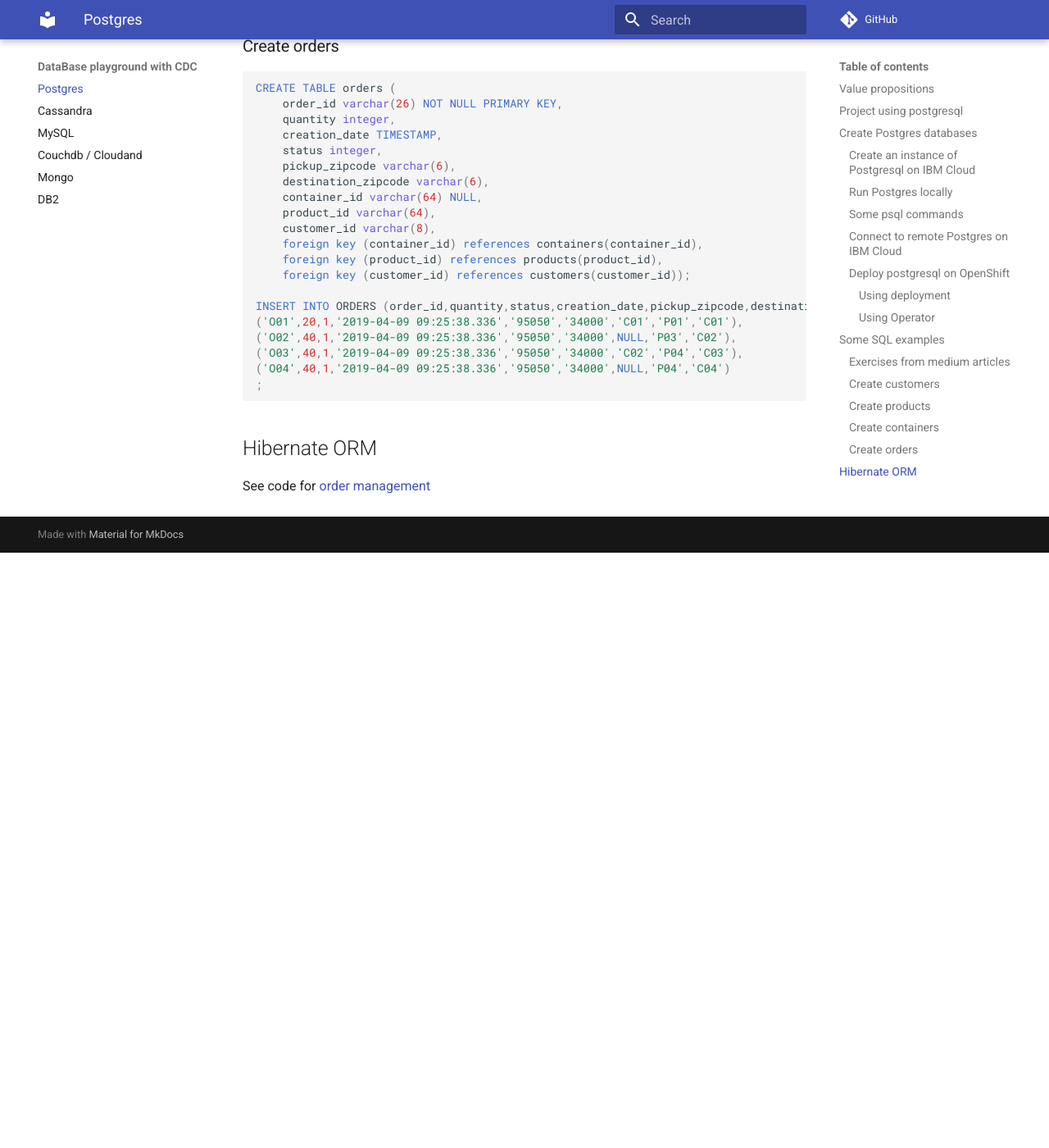
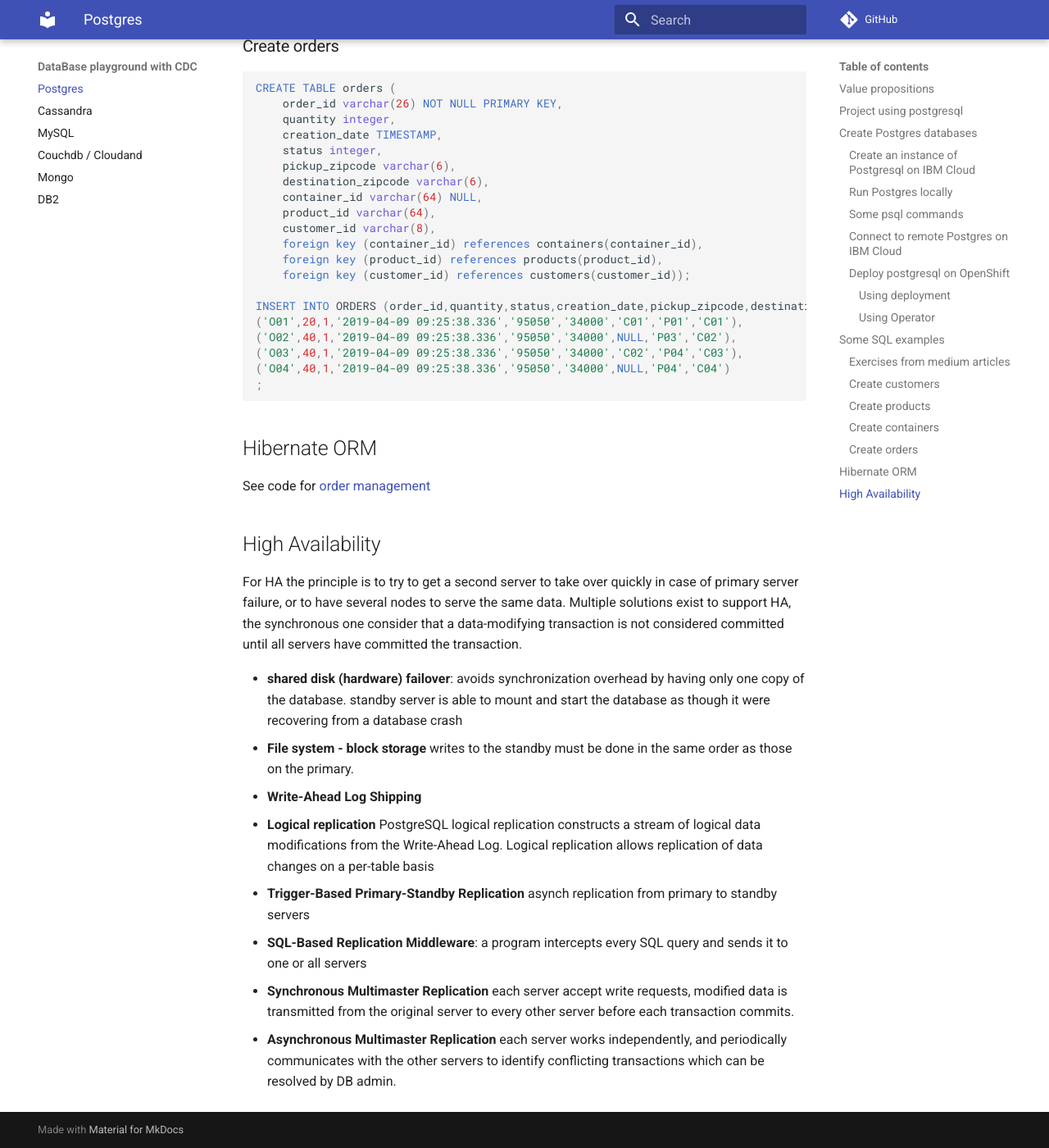
Before and after one commit to jbcodeforce/db-play, an MkDocs documentation site: the page built from docs/postgres.md, in a window 1280 px wide and 1400 px high, scrolled down 5970 px. Shown: the whole window at 82% size. Built offline with MkDocs 1.6.1 and Material for MkDocs 9.7.7, drawn with Linux system fonts in a browser that asks for light colours; comment, search, counter and statistics services are not loaded; before the commit the page ends 6644 px from its top, so only the background shows below that.

Commit message:
add HA for postgres

```diff
--- a/docs/postgres.md
+++ b/docs/postgres.md
@@ -296,3 +296,17 @@
 ## Hibernate ORM
 
 See code for [order management](https://github.com/ibm-cloud-architecture/vaccine-order-mgr-pg)
+
+## High Availability
+
+For HA the principle is to try to get a second server to take over quickly in case of primary server failure, or to have several nodes to serve the same data.
+Multiple solutions exist to support HA, the synchronous one consider that a data-modifying transaction is not considered committed until all servers have committed the transaction.
+
+* **shared disk (hardware) failover**: avoids synchronization overhead by having only one copy of the database. standby server is able to mount and start the database as though it were recovering from a database crash
+* **File system - block storage** writes to the standby must be done in the same order as those on the primary.
+* **Write-Ahead Log Shipping**
+* **Logical replication** PostgreSQL logical replication constructs a stream of logical data modifications from the Write-Ahead Log. Logical replication allows replication of data changes on a per-table basis
+* **Trigger-Based Primary-Standby Replication** asynch replication from primary to standby servers
+* **SQL-Based Replication Middleware**:  a program intercepts every SQL query and sends it to one or all servers
+* **Synchronous Multimaster Replication** each server accept write requests,  modified data is transmitted from the original server to every other server before each transaction commits.
+* **Asynchronous Multimaster Replication** each server works independently, and periodically communicates with the other servers to identify conflicting transactions which can be resolved by DB admin.
```
